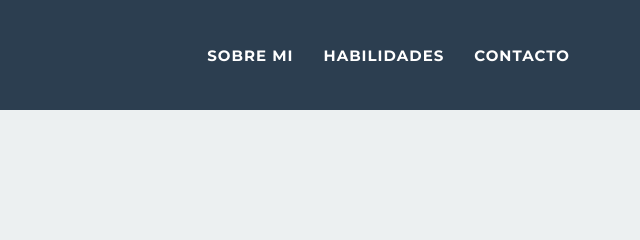
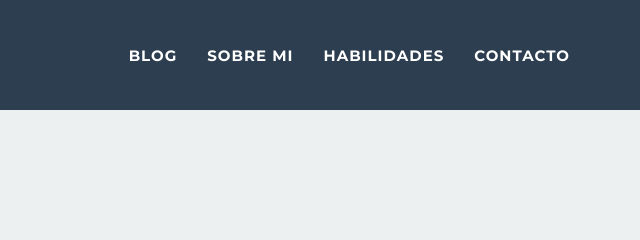
Before and after one commit to ShinFDuran/shinfduran.github.io, a plain HTML site: page index.html in a window 1280 px wide. Shown: the top 240 px of the page, 640-1280 px from the left. Drawn offline with nearby package versions, Linux system fonts and the light colour scheme.

Commit message:
04 - Añadido link al blog

```diff
--- a/index.html
+++ b/index.html
@@ -43,6 +43,9 @@
                     <ul class="nav navbar-nav navbar-right">
                         <li class="hidden">
                             <a href="#page-top"></a>
+                        </li>
+                        <li class="page-scroll">
+                            <a href="http://blog.shinfduran.com/">Blog</a>
                         </li>
                         <li class="page-scroll">
                             <a href="#about">Sobre mi</a>
```
